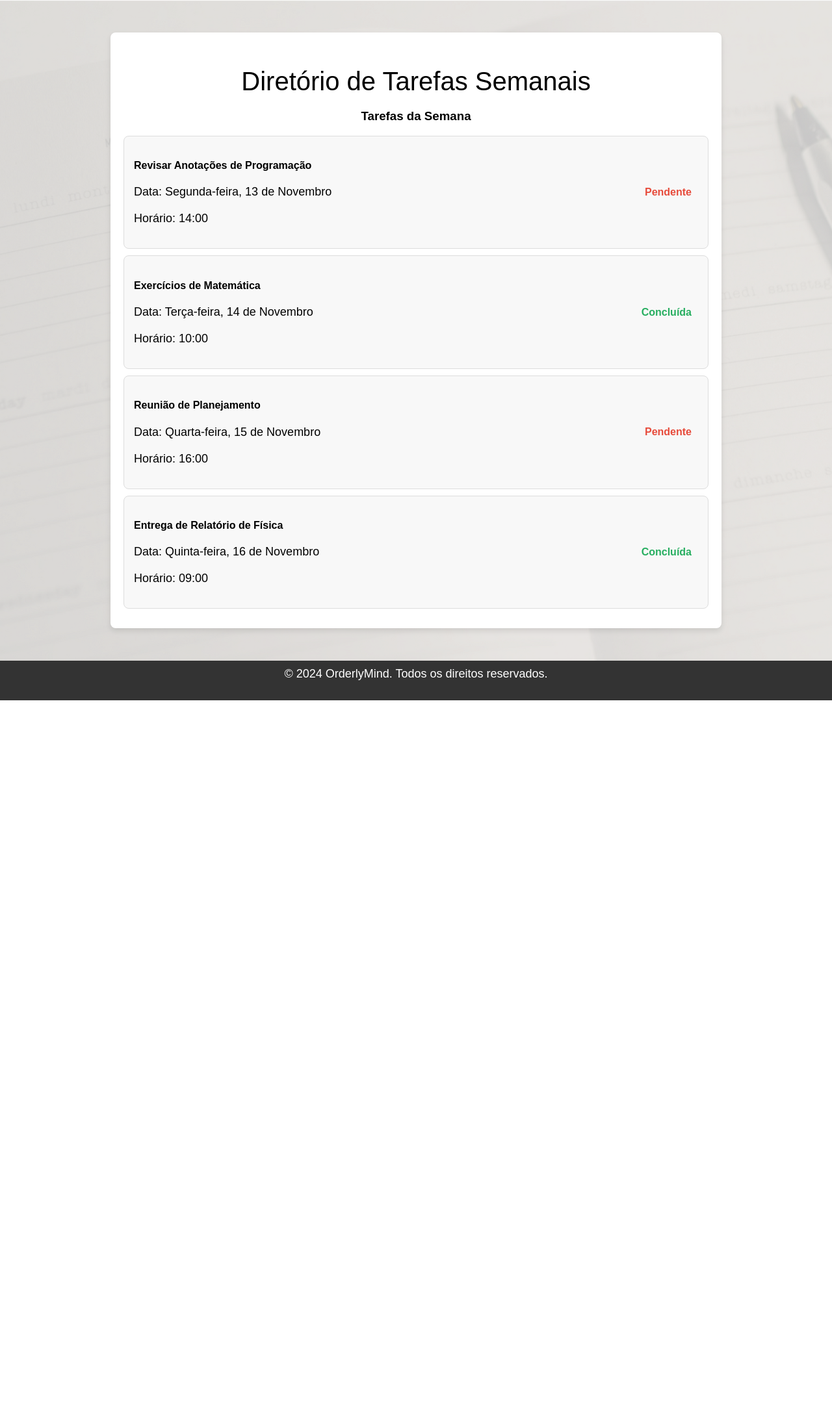
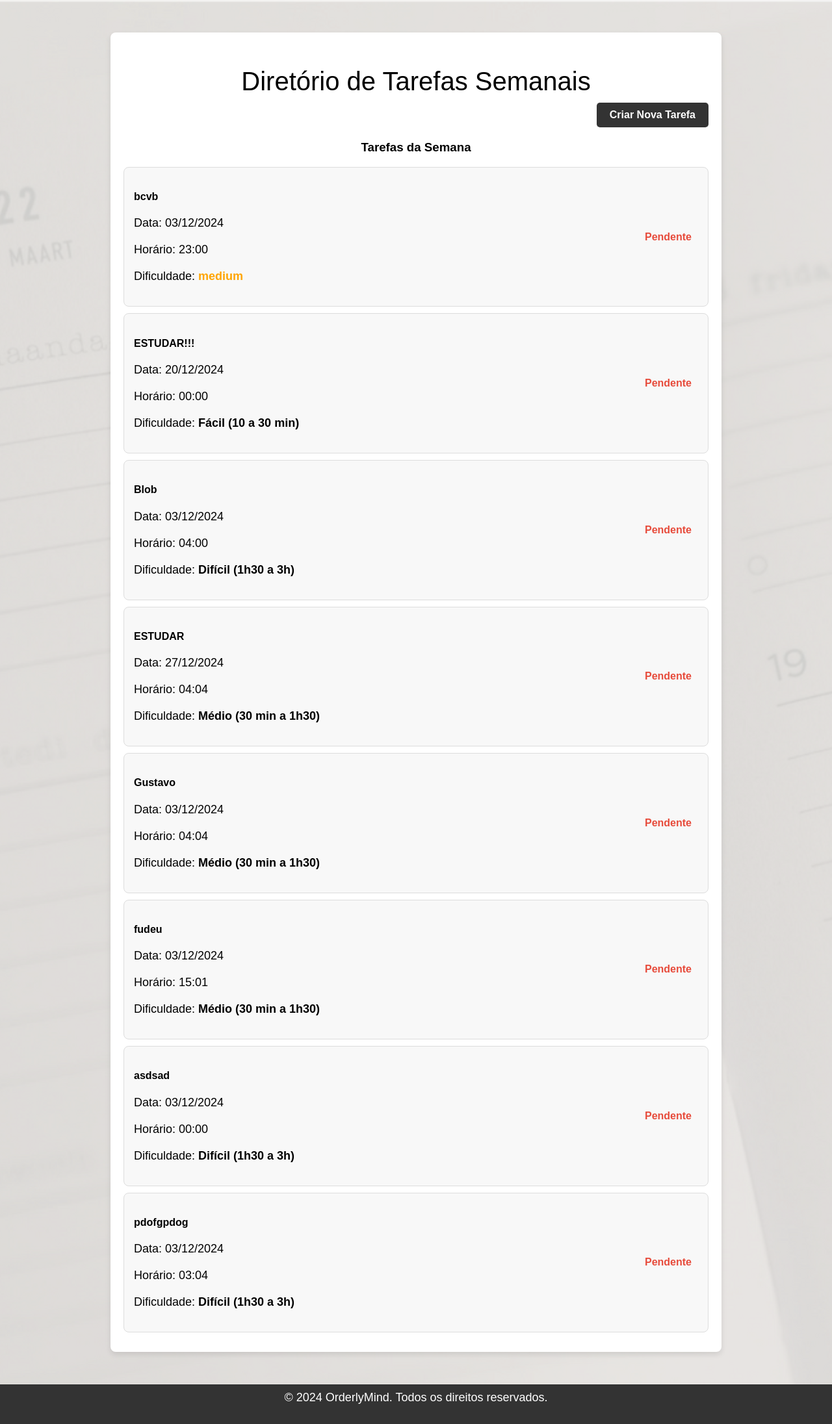
Before and after one commit to Lbragaa/ProjetoRotina, a Django app: page /tasks/ in a window 1280 px wide. Shown: the part 70-2262 px from the top of the page at 65% size. Before the commit the page ends 1148 px from the top, so only its background shows below. Run offline with Django 5.2, Linux system fonts and the light colour scheme; a user stored in the database is signed in; data comes from the database, SQL or seed files in the repository; both versions use the stored data as it was after the commit.

Commit message:
PUSH GRANDAO
-Adicionar tasks

```diff
--- a/galeria/models.py
+++ b/galeria/models.py
@@ -4,9 +4,15 @@
 class Task(models.Model):
     description = models.CharField(max_length=255)
     created_at = models.DateTimeField(auto_now_add=True)
-    due_date = models.DateTimeField()
-    difficulty = models.IntegerField()
-    status = models.BooleanField(default=False)
+    due_date = models.DateField()  # Date only for due date
+    due_time = models.TimeField(default="00:00")  # Added time field for scheduling
+    difficulty = models.IntegerField(choices=[
+        (1, 'Fácil (10 a 30 min)'),
+        (2, 'Médio (30 min a 1h30)'),
+        (4, 'Difícil (1h30 a 3h)'),
+        (6, 'Muito Difícil (Acima de 3h)'),
+    ])  # Changed to IntegerField with numeric choices for easier calculations
+    status = models.BooleanField(default=False)  # Indicates if the task is completed or not
     user = models.ForeignKey(User, on_delete=models.CASCADE)
 
     def __str__(self):
@@ -18,6 +24,7 @@
     created_at = models.DateTimeField(auto_now_add=True)
     admin = models.ForeignKey(User, on_delete=models.CASCADE, related_name="admin_groups")
     members = models.ManyToManyField(User, related_name="study_groups")
+    max_members = models.IntegerField(default=12)  # Added max_members to match the view
 
     def __str__(self):
         return self.name
--- /dev/null
+++ b/galeria/templates/userPages/tarefas/tasks.html
@@ -0,0 +1,113 @@
+{% extends 'base.html' %}
+{% load static %}
+
+{% block title %}Tarefas Semanais{% endblock %}
+
+{% block content %}
+<div class="form-container">
+    <h2>Diretório de Tarefas Semanais</h2>
+
+    <!-- Button to Create New Task -->
+    <div class="create-task-container">
+        <a href="{% url 'create_task' %}" class="btn-create-task">Criar Nova Tarefa</a>
+    </div>
+
+    <!-- Lista de Tarefas -->
+    <div class="tasks">
+        <h3>Tarefas da Semana</h3>
+
+        <!-- Display User Created Tasks for the Week -->
+        {% if tasks %}
+            {% for task in tasks %}
+                <div class="task">
+                    <div class="task-details">
+                        <h4>{{ task.description }}</h4>
+                        <!-- Simplified or Corrected Date Format -->
+                        <p>Data: {{ task.due_date|date:"d/m/Y" }}</p>
+                        <p>Horário: {{ task.due_time }}</p>
+                        <p>Dificuldade: <span class="difficulty {{ task.difficulty }}">{{ task.get_difficulty_display }}</span></p>
+                    </div>
+                    <span class="status {% if task.status %}completed{% else %}pending{% endif %}">
+                        {% if task.status %}Concluída{% else %}Pendente{% endif %}
+                    </span>
+                </div>
+            {% endfor %}
+        {% else %}
+            <p>Não há tarefas cadastradas para esta semana.</p>
+        {% endif %}
+    </div>
+</div>
+
+<style>
+    .form-container {
+        width: 100%;
+        max-width: 900px;
+        margin: 50px auto;
+        padding: 20px;
+        background-color: #fff;
+        border-radius: 8px;
+        box-shadow: 0px 4px 8px rgba(0, 0, 0, 0.1);
+        text-align: center;
+    }
+    .create-task-container {
+        text-align: right;
+        margin-bottom: 20px;
+    }
+    .btn-create-task {
+        display: inline-block;
+        padding: 10px 20px;
+        background-color: #333;
+        color: #fff;
+        text-decoration: none;
+        font-weight: bold;
+        border-radius: 5px;
+    }
+    .btn-create-task:hover {
+        background-color: #555;
+    }
+    .tasks {
+        margin-top: 20px;
+    }
+    .task {
+        display: flex;
+        justify-content: space-between;
+        align-items: center;
+        background-color: #f8f8f8;
+        border: 1px solid #ddd;
+        padding: 15px;
+        border-radius: 8px;
+        margin-bottom: 10px;
+    }
+    .task-details {
+        flex-grow: 1;
+        text-align: left;
+    }
+    .status {
+        font-weight: bold;
+        padding: 5px 10px;
+        border-radius: 5px;
+    }
+    .pending {
+        color: #e74c3c;
+    }
+    .completed {
+        color: #27ae60;
+    }
+    .difficulty {
+        font-weight: bold;
+    }
+    .difficulty.easy {
+        color: green;
+    }
+    .difficulty.medium {
+        color: orange;
+    }
+    .difficulty.hard {
+        color: red;
+    }
+    .difficulty.veryhard {
+        color: black;
+    }
+</style>
+
+{% endblock %}
--- a/galeria/templates/userPages/tasks.html
+++ /dev/null
@@ -1,97 +0,0 @@
-{% extends 'base.html' %}
-{% load static %}
-
-{% block title %}Tarefas Semanais{% endblock %}
-
-{% block content %}
-<div class="form-container">
-    <h2>Diretório de Tarefas Semanais</h2>
-
-    <!-- Lista de Tarefas -->
-    <div class="tasks">
-        <h3>Tarefas da Semana</h3>
-
-        <!-- Tarefa 1 -->
-        <div class="task">
-            <div class="task-details">
-                <h4>Revisar Anotações de Programação</h4>
-                <p>Data: Segunda-feira, 13 de Novembro</p>
-                <p>Horário: 14:00</p>
-            </div>
-            <span class="status pending">Pendente</span>
-        </div>
-
-        <!-- Tarefa 2 -->
-        <div class="task">
-            <div class="task-details">
-                <h4>Exercícios de Matemática</h4>
-                <p>Data: Terça-feira, 14 de Novembro</p>
-                <p>Horário: 10:00</p>
-            </div>
-            <span class="status completed">Concluída</span>
-        </div>
-
-        <!-- Tarefa 3 -->
-        <div class="task">
-            <div class="task-details">
-                <h4>Reunião de Planejamento</h4>
-                <p>Data: Quarta-feira, 15 de Novembro</p>
-                <p>Horário: 16:00</p>
-            </div>
-            <span class="status pending">Pendente</span>
-        </div>
-
-        <!-- Tarefa 4 -->
-        <div class="task">
-            <div class="task-details">
-                <h4>Entrega de Relatório de Física</h4>
-                <p>Data: Quinta-feira, 16 de Novembro</p>
-                <p>Horário: 09:00</p>
-            </div>
-            <span class="status completed">Concluída</span>
-        </div>
-    </div>
-</div>
-
-<style>
-    .form-container {
-        width: 100%;
-        max-width: 900px;
-        margin: 50px auto;
-        padding: 20px;
-        background-color: #fff;
-        border-radius: 8px;
-        box-shadow: 0px 4px 8px rgba(0, 0, 0, 0.1);
-        text-align: center;
-    }
-    .tasks {
-        margin-top: 20px;
-    }
-    .task {
-        display: flex;
-        justify-content: space-between;
-        align-items: center;
-        background-color: #f8f8f8;
-        border: 1px solid #ddd;
-        padding: 15px;
-        border-radius: 8px;
-        margin-bottom: 10px;
-    }
-    .task-details {
-        flex-grow: 1;
-        text-align: left;
-    }
-    .status {
-        font-weight: bold;
-        padding: 5px 10px;
-        border-radius: 5px;
-    }
-    .pending {
-        color: #e74c3c;
-    }
-    .completed {
-        color: #27ae60;
-    }
-</style>
-
-{% endblock %}
--- a/galeria/urls.py
+++ b/galeria/urls.py
@@ -1,13 +1,19 @@
 from django.urls import path
 from . import views
 
-urlpatterns = [ # Adiciona a rota para a página inicial
+urlpatterns = [
+    # Landing page
     path('', views.landing_view, name='landing'),
-    path('tasks/', views.task_list, name='tasks'),
+
+    # User and Registration Pages
     path('register/', views.register, name='register'),
     path('user/', views.user, name='user'),
 
-    #grupo de estudo
+    # Task URLs
+    path('tasks/', views.task_list, name='tasks'),
+    path('tasks/create/', views.create_task, name='create_task'),  # New route for creating a task
+
+    # Group URLs
     path('groups/', views.group_list, name='groups'),
     path('groups/create/', views.create_group, name='create_group'),
     path('groups/join/', views.join_group, name='join_group'),
--- a/galeria/views.py
+++ b/galeria/views.py
@@ -4,6 +4,16 @@
 from django.contrib.auth.decorators import login_required
 from django.contrib.auth.forms import UserCreationForm
 from django.contrib import messages
+from .forms import TaskForm
+from django.utils import timezone
+
+# Difficulty XP Mapping
+DIFFICULTY_XP_MAPPING = {
+    'easy': 1,
+    'medium': 2,
+    'hard': 4,
+    'veryhard': 6,
+}
 
 # Landing Page View
 def landing_view(request):
@@ -12,7 +22,13 @@
 # Home Page for Authenticated Users
 @login_required
 def user(request):
-    return render(request, 'user.html')
+    today = timezone.now().date()
+    daily_tasks = Task.objects.filter(user=request.user, due_date=today)
+
+    # Calculate total weekly XP by mapping difficulty strings to their respective values
+    total_weekly_xp = sum(DIFFICULTY_XP_MAPPING.get(task.difficulty, 0) for task in Task.objects.filter(user=request.user))
+
+    return render(request, 'user.html', {'daily_tasks': daily_tasks, 'total_weekly_xp': total_weekly_xp})
 
 # Registration View
 def register(request):
@@ -27,12 +43,27 @@
         form = UserCreationForm()
     return render(request, 'registration/register.html', {'form': form})
 
-
-# Task List View for Logged-in Users
+# Task List View for Logged-in Users (Tasks for the Week)
 @login_required
 def task_list(request):
-    tasks = Task.objects.filter(user=request.user)
-    return render(request, 'userPages/tasks.html', {'tasks': tasks})
+    tasks = Task.objects.filter(user=request.user)  # Get all tasks related to the logged-in user
+    return render(request, 'userPages/tarefas/tasks.html', {'tasks': tasks})
+
+# Create Task View
+@login_required
+def create_task(request):
+    if request.method == 'POST':
+        form = TaskForm(request.POST)
+        if form.is_valid():
+            task = form.save(commit=False)
+            task.user = request.user  # Associate the task with the logged-in user
+            task.save()
+            return redirect('tasks')  # Redirect to the tasks list after creation
+    else:
+        form = TaskForm()
+
+    return render(request, 'userPages/tarefas/create_task.html', {'form': form})
+
 # Group List View for Study Groups
 @login_required
 def group_list(request):
@@ -48,15 +79,15 @@
         max_members = request.POST.get('max_members', 12)
 
         if group_name:
-            # Cria o grupo e associa o usuário como admin
+            # Create the group and associate the user as admin
             group = StudyGroup.objects.create(
                 name=group_name,
                 description=description,
-                admin=request.user,  # Usa o campo 'admin' para associar o grupo ao usuário logado
-                max_members=max_members  # Define o máximo de membros
+                admin=request.user,  # Use 'admin' field to associate group with logged-in user
+                max_members=max_members  # Set max members
             )
             messages.success(request, f"Grupo '{group_name}' criado com sucesso!")
-            return redirect('groups')  # Redireciona para a lista de grupos
+            return redirect('groups')  # Redirect to the group list
     return render(request, 'userPages/gruposDeEstudo/create_group.html')
 
 # Join Group View
```
Also changed, not shown: galeria/forms.py (added, +13 -0 lines), galeria/templates/user.html (+40 -4 lines), galeria/templates/userPages/tarefas/create_task.html (added, +71 -0 lines), db.sqlite3, galeria/migrations/0002_studygroup_max_members_task_due_time_and_more.py (added), galeria/migrations/0003_alter_task_difficulty.py (added).
